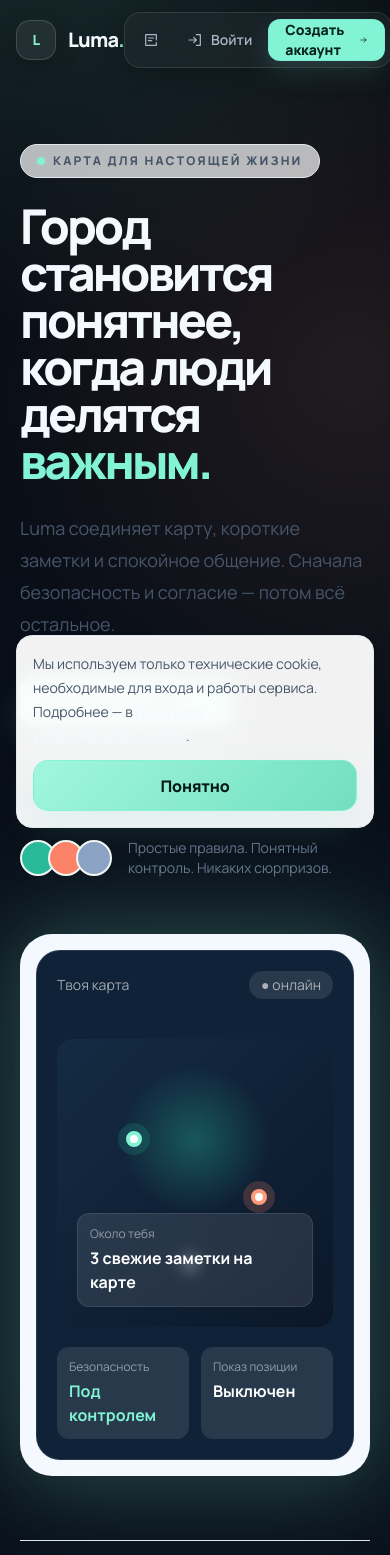
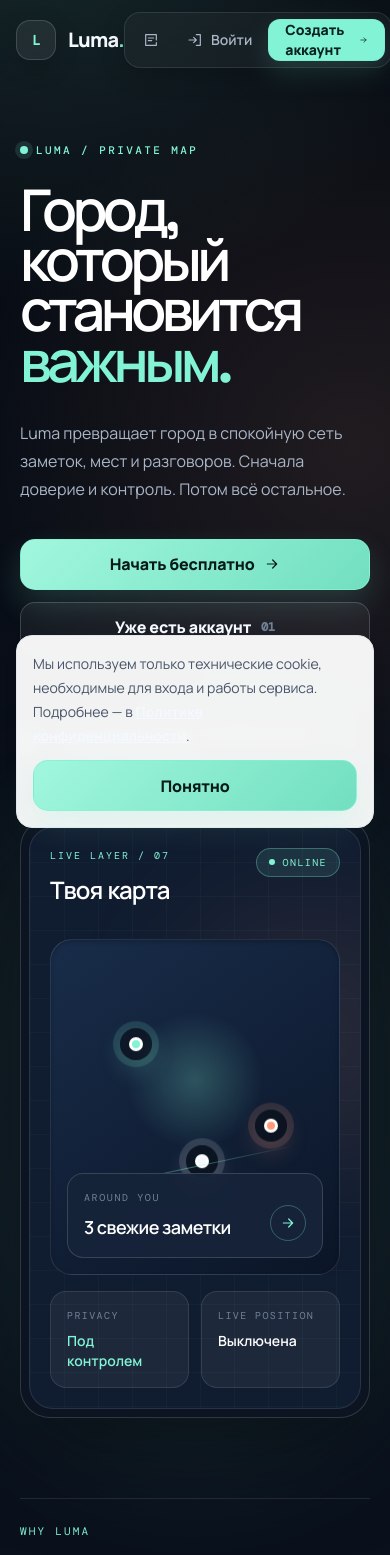
Before and after one commit to orskiyghost-png/Luma, a Next.js app: page / in a window 390 px wide. Shown: the top 1555 px of the page. Built offline with nearby package versions, Linux system fonts and the light colour scheme; no server answers.

Commit message:
feat: redesign landing experience
Replace the low-contrast landing composition with a mobile-first product narrative: stronger editorial hero, clear CTA hierarchy, branded map preview, restrained glass surfaces, useful feature cards, and accessible SVG-only visual language.

```diff
--- a/app/page.tsx
+++ b/app/page.tsx
@@ -2,58 +2,60 @@
 import SiteHeader from "@/components/site-header";
 
 const highlights = [
-  ["01", "Замечай важное", "Метки на карте помогают делиться обстановкой вокруг — без публикации домашнего адреса."],
-  ["02", "Общайся осознанно", "Личные сообщения строятся на взаимном согласии, а не на случайном поиске людей рядом."],
-  ["03", "Контроль всегда у тебя", "Показ живой позиции выключен по умолчанию и доступен только подтверждённым 18+ пользователям."],
+  { number: "01", title: "Отмечай контекст", text: "Короткая заметка с координатой, а не бесконечная лента. Город читается через то, что происходит рядом." },
+  { number: "02", title: "Выбирай контакт", text: "Никаких случайных сообщений. Общение начинается только после взаимного согласия." },
+  { number: "03", title: "Оставайся хозяином", text: "Точная позиция скрыта по умолчанию. Публичность — осознанная настройка, а не побочный эффект." },
 ];
+
+function Arrow() {
+  return <svg aria-hidden="true" viewBox="0 0 24 24" fill="none" stroke="currentColor" strokeWidth="1.8" strokeLinecap="round" strokeLinejoin="round" className="h-4 w-4"><path d="M5 12h14M13 6l6 6-6 6" /></svg>;
+}
+
+function Pin({ color = "mint" }: { color?: "mint" | "coral" | "white" }) {
+  const palette = { mint: "#82f3d4", coral: "#ff9b7b", white: "#f4f8ff" };
+  const glow = "0 0 0 7px " + palette[color] + "22, 0 10px 24px " + palette[color] + "33";
+  return <span className="relative grid h-8 w-8 place-items-center rounded-full" style={{ background: "rgba(7,11,18,.52)", boxShadow: glow }}><span className="h-3.5 w-3.5 rounded-full border-[3px] border-white" style={{ background: palette[color] }} /></span>;
+}
 
 export default function HomePage() {
   return (
-    <main>
+    <main className="relative overflow-hidden">
       <SiteHeader />
-      <section className="mx-auto grid min-h-[calc(100vh-5rem)] max-w-6xl items-center gap-14 px-5 py-16 sm:px-8 lg:grid-cols-[1.05fr_0.95fr] lg:py-24">
-        <div>
-          <p className="mb-6 inline-flex items-center gap-2 rounded-full border border-slate-200 bg-white/70 px-4 py-2 text-xs font-black uppercase tracking-[0.18em] text-slate-600">
-            <span className="h-2 w-2 rounded-full bg-tide" /> Карта для настоящей жизни
-          </p>
-          <h1 className="max-w-3xl text-5xl font-black leading-[0.98] tracking-[-0.06em] text-ink sm:text-7xl">
-            Город становится понятнее, когда люди делятся <span className="text-tide">важным.</span>
-          </h1>
-          <p className="mt-7 max-w-xl text-lg leading-8 text-slate-600">
-            Luma соединяет карту, короткие заметки и спокойное общение. Сначала безопасность и согласие — потом всё остальное.
-          </p>
-          <div className="mt-9 flex flex-wrap gap-3">
-            <Link href="/auth?mode=signup" className="primary-button">Начать бесплатно <span className="ml-2">→</span></Link>
-            <Link href="/auth" className="secondary-button">У меня уже есть аккаунт</Link>
+      <section className="mx-auto grid max-w-7xl items-center gap-14 px-5 pb-20 pt-14 sm:px-8 sm:pt-20 lg:min-h-[calc(100vh-5rem)] lg:grid-cols-[.95fr_1.05fr] lg:gap-20 lg:pb-24">
+        <div className="animate-reveal">
+          <p className="mb-7 inline-flex items-center gap-2 font-mono text-[11px] font-medium uppercase tracking-[.22em] text-tide"><span className="h-2 w-2 rounded-full bg-tide shadow-[0_0_0_5px_rgba(130,243,212,.12)]" /> Luma / private map</p>
+          <h1 className="max-w-3xl font-display text-[clamp(3.6rem,12vw,8.25rem)] font-semibold leading-[.87] tracking-[-.08em] text-white">Город, который становится <span className="text-tide">важным.</span></h1>
+          <p className="mt-8 max-w-xl text-base leading-7 text-[var(--text-secondary)] sm:text-lg sm:leading-8">Luma превращает город в спокойную сеть заметок, мест и разговоров. Сначала доверие и контроль. Потом всё остальное.</p>
+          <div className="mt-9 flex flex-col gap-3 sm:flex-row">
+            <Link href="/auth?mode=signup" className="primary-button justify-between sm:min-w-48">Начать бесплатно <Arrow /></Link>
+            <Link href="/auth" className="secondary-button justify-between sm:min-w-48">Уже есть аккаунт <span className="font-mono text-xs text-[var(--text-muted)]">01</span></Link>
           </div>
-          <div className="mt-12 flex items-center gap-4 text-sm text-slate-500">
-            <div className="flex -space-x-2">
-              {['#27b99a', '#ff8066', '#8da1c5'].map((color) => <span key={color} className="h-9 w-9 rounded-full border-2 border-[#f5f8f4]" style={{ background: color }} />)}
-            </div>
-            <span>Простые правила. Понятный контроль. Никаких сюрпризов.</span>
-          </div>
+          <div className="mt-12 flex max-w-md items-center gap-4 border-t border-white/10 pt-5 text-sm text-[var(--text-secondary)]"><span className="font-mono text-xs text-tide">01—03</span><span>Осознанные места. Спокойные люди. Никаких сюрпризов.</span></div>
         </div>
-        <div className="relative mx-auto w-full max-w-md">
-          <div className="absolute -inset-8 rounded-[3rem] bg-tide/10 blur-3xl" />
-          <div className="relative overflow-hidden rounded-[2rem] bg-ink p-4 shadow-glow">
-            <div className="rounded-[1.5rem] border border-white/10 bg-[#102238] p-5 text-white">
-              <div className="mb-10 flex items-center justify-between text-sm text-white/60"><span>Твоя карта</span><span className="rounded-full bg-white/10 px-3 py-1">● онлайн</span></div>
-              <div className="relative h-72 overflow-hidden rounded-2xl bg-[radial-gradient(circle_at_50%_35%,rgba(39,185,154,.35),transparent_32%),linear-gradient(135deg,#142b43,#0b1729)]">
-                <span className="absolute left-[25%] top-[32%] h-4 w-4 rounded-full border-4 border-tide bg-white shadow-[0_0_0_8px_rgba(39,185,154,.18)]" />
-                <span className="absolute right-[24%] top-[52%] h-4 w-4 rounded-full border-4 border-coral bg-white shadow-[0_0_0_8px_rgba(255,128,102,.2)]" />
-                <span className="absolute bottom-[20%] left-[46%] h-3 w-3 rounded-full bg-white/70" />
-                <div className="absolute inset-x-5 bottom-5 rounded-xl border border-white/10 bg-white/10 p-3 backdrop-blur"><div className="text-xs text-white/50">Около тебя</div><div className="mt-1 font-bold">3 свежие заметки на карте</div></div>
+
+        <div className="relative animate-reveal lg:pl-8" style={{ animationDelay: "120ms" }}>
+          <div className="absolute -inset-12 rounded-full bg-tide/10 blur-3xl" />
+          <div className="relative overflow-hidden rounded-[30px] border border-white/15 bg-[#0c1422] p-2 shadow-[0_32px_100px_rgba(0,0,0,.45)]">
+            <div className="relative min-h-[31rem] overflow-hidden rounded-[24px] border border-white/10 bg-[#101c30] p-5 sm:min-h-[36rem] sm:p-7">
+              <div className="absolute inset-0 opacity-50" style={{ backgroundImage: "linear-gradient(rgba(130,243,212,.07) 1px, transparent 1px), linear-gradient(90deg, rgba(130,243,212,.07) 1px, transparent 1px)", backgroundSize: "34px 34px" }} />
+              <div className="absolute -right-20 top-20 h-64 w-64 rounded-full bg-coral/10 blur-3xl" />
+              <div className="relative flex items-start justify-between"><div><p className="font-mono text-[10px] uppercase tracking-[.2em] text-tide">Live layer / 07</p><h2 className="mt-3 font-display text-2xl font-semibold tracking-[-.04em] text-white">Твоя карта</h2></div><span className="inline-flex items-center gap-2 rounded-full border border-tide/30 bg-tide/10 px-3 py-1.5 font-mono text-[10px] uppercase tracking-[.14em] text-tide"><span className="h-1.5 w-1.5 rounded-full bg-tide" /> online</span></div>
+              <div className="relative mt-8 min-h-[21rem] overflow-hidden rounded-[22px] border border-white/10 bg-[radial-gradient(circle_at_50%_42%,rgba(130,243,212,.24),transparent_28%),linear-gradient(145deg,#182c49,#0b1527)] shadow-inner shadow-black/20 sm:min-h-[24rem]">
+                <div className="absolute left-[24%] top-[27%] animate-float"><Pin /></div>
+                <div className="absolute right-[18%] top-[53%] animate-float" style={{ animationDelay: "1.2s" }}><Pin color="coral" /></div>
+                <div className="absolute bottom-[26%] left-[47%] animate-float" style={{ animationDelay: "2.1s" }}><Pin color="white" /></div>
+                <div className="absolute left-[13%] top-[68%] h-px w-[72%] rotate-[-12deg] bg-gradient-to-r from-transparent via-tide/40 to-transparent" />
+                <div className="absolute inset-x-4 bottom-4 rounded-2xl border border-white/15 bg-[#17243a]/90 p-4 backdrop-blur-xl sm:inset-x-5 sm:bottom-5"><div className="flex items-end justify-between gap-4"><div><p className="font-mono text-[10px] uppercase tracking-[.16em] text-[var(--text-muted)]">Around you</p><p className="mt-2 text-lg font-semibold tracking-[-.03em] text-white">3 свежие заметки</p></div><span className="grid h-9 w-9 place-items-center rounded-full border border-tide/30 text-tide"><Arrow /></span></div></div>
               </div>
-              <div className="mt-5 grid grid-cols-2 gap-3"><div className="rounded-xl bg-white/10 p-3"><div className="text-xs text-white/50">Безопасность</div><div className="mt-1 font-bold text-tide">Под контролем</div></div><div className="rounded-xl bg-white/10 p-3"><div className="text-xs text-white/50">Показ позиции</div><div className="mt-1 font-bold">Выключен</div></div></div>
+              <div className="relative mt-4 grid grid-cols-2 gap-3"><div className="rounded-2xl border border-white/10 bg-white/[.055] p-4"><p className="font-mono text-[10px] uppercase tracking-[.14em] text-[var(--text-muted)]">Privacy</p><p className="mt-2 text-sm font-semibold text-tide">Под контролем</p></div><div className="rounded-2xl border border-white/10 bg-white/[.055] p-4"><p className="font-mono text-[10px] uppercase tracking-[.14em] text-[var(--text-muted)]">Live position</p><p className="mt-2 text-sm font-semibold text-white">Выключена</p></div></div>
             </div>
           </div>
         </div>
       </section>
-      <section className="mx-auto max-w-6xl px-5 pb-24 sm:px-8">
-        <div className="grid gap-4 border-t border-slate-200 pt-8 md:grid-cols-3">
-          {highlights.map(([number, title, text]) => <article key={number} className="rounded-2xl p-4 transition hover:bg-white/70"><span className="text-xs font-black text-tide">{number}</span><h2 className="mt-5 text-xl font-black tracking-tight">{title}</h2><p className="mt-3 leading-7 text-slate-600">{text}</p></article>)}
-        </div>
-      </section>
+
+      <section className="mx-auto max-w-7xl px-5 pb-20 sm:px-8 sm:pb-28"><div className="mb-8 flex items-end justify-between border-t border-white/10 pt-6"><div><p className="font-mono text-[11px] uppercase tracking-[.2em] text-tide">Why Luma</p><h2 className="mt-3 font-display text-3xl font-semibold tracking-[-.06em] text-white sm:text-5xl">Меньше шума.<br />Больше смысла.</h2></div><span className="hidden font-mono text-xs text-[var(--text-muted)] sm:block">DESIGN PRINCIPLES / 2026</span></div><div className="grid gap-3 md:grid-cols-3">{highlights.map(({ number, title, text }) => <article key={number} className="glass-panel group min-h-56 !p-6 transition duration-500 hover:-translate-y-1 hover:border-tide/40"><div className="flex items-start justify-between"><span className="font-mono text-xs text-tide">{number}</span><Arrow /></div><h3 className="mt-14 font-display text-2xl font-semibold tracking-[-.04em] text-white">{title}</h3><p className="mt-3 text-sm leading-6 text-[var(--text-secondary)]">{text}</p></article>)}</div></section>
+
+      <section className="mx-auto max-w-7xl px-5 pb-24 sm:px-8"><div className="relative overflow-hidden rounded-[28px] border border-tide/25 bg-[linear-gradient(120deg,rgba(130,243,212,.12),rgba(16,28,48,.75)_45%,rgba(255,155,123,.10))] p-6 sm:p-10"><div className="absolute -right-10 -top-20 h-56 w-56 rounded-full bg-tide/10 blur-3xl" /><div className="relative flex flex-col justify-between gap-8 sm:flex-row sm:items-end"><div><p className="font-mono text-[11px] uppercase tracking-[.2em] text-tide">A quieter way to be nearby</p><h2 className="mt-4 max-w-2xl font-display text-3xl font-semibold leading-[.95] tracking-[-.06em] text-white sm:text-5xl">Оставь в городе<br /><span className="text-tide">свою точку.</span></h2></div><Link href="/auth?mode=signup" className="primary-button shrink-0">Создать аккаунт <Arrow /></Link></div></div></section>
     </main>
   );
 }
```
